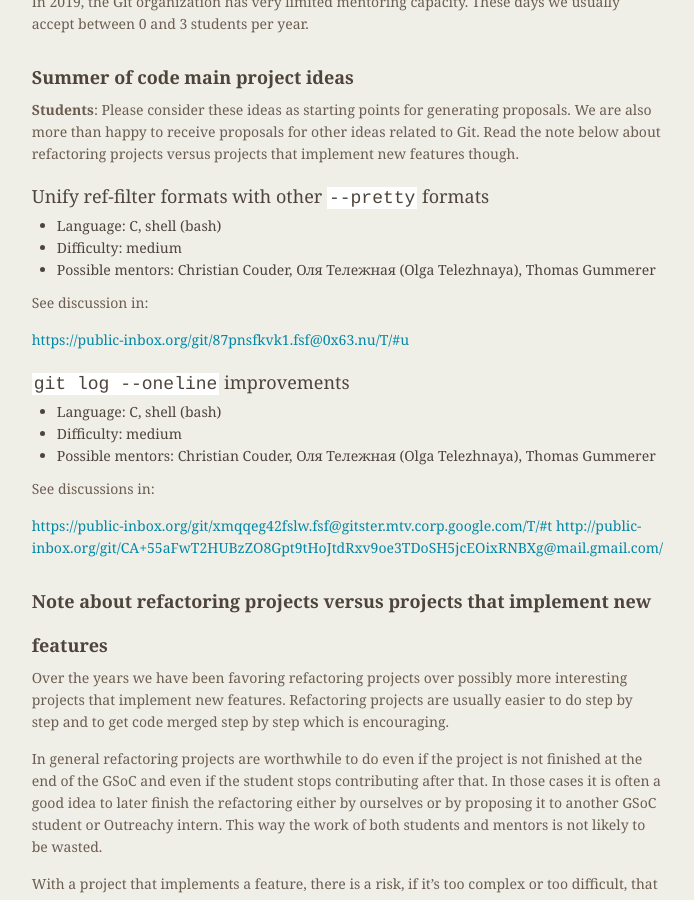
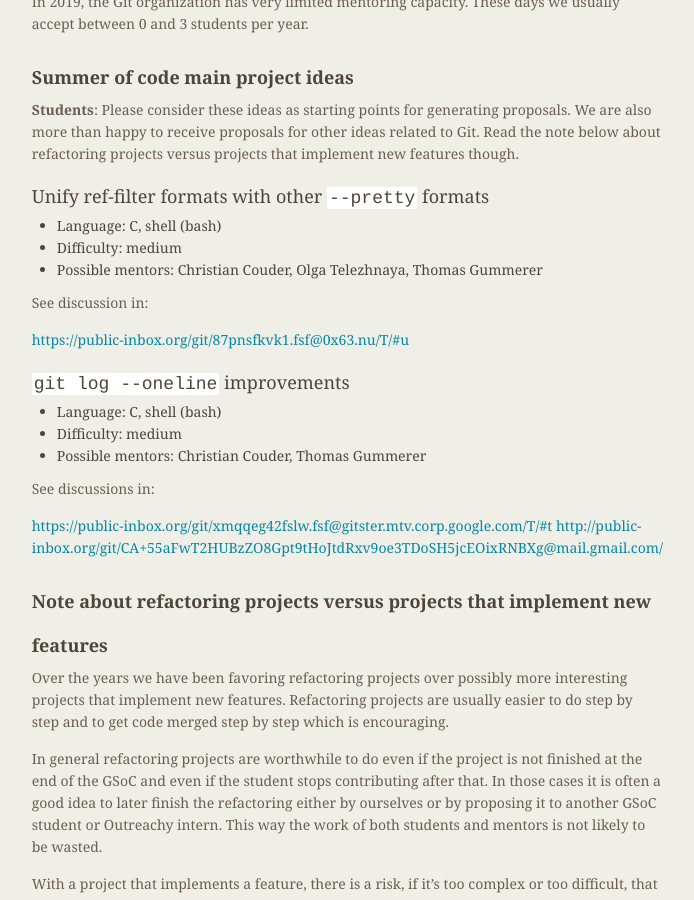
Before and after one commit to git/git.github.io, a Jekyll site: the page built from SoC-2019-Ideas.md, in a window 1280 px wide and 900 px high, scrolled down 1587 px. Shown: the whole window, without its empty margins (419-1113 px from the left). Built offline with Jekyll 4.4.1, drawn with Linux system fonts in a browser that asks for light colours.

Commit message:
Fix my name & remove myself from one of projects

```diff
--- a/SoC-2019-Ideas.md
+++ b/SoC-2019-Ideas.md
@@ -114,7 +114,7 @@
 
  - Language: C, shell (bash)
  - Difficulty: medium
- - Possible mentors: Christian Couder, Оля Тележная (Olga Telezhnaya), Thomas Gummerer
+ - Possible mentors: Christian Couder, Olga Telezhnaya, Thomas Gummerer
 
 See discussion in:
 
@@ -124,7 +124,7 @@
 
  - Language: C, shell (bash)
  - Difficulty: medium
- - Possible mentors: Christian Couder, Оля Тележная (Olga Telezhnaya), Thomas Gummerer
+ - Possible mentors: Christian Couder, Thomas Gummerer
 
 See discussions in:
 
```
